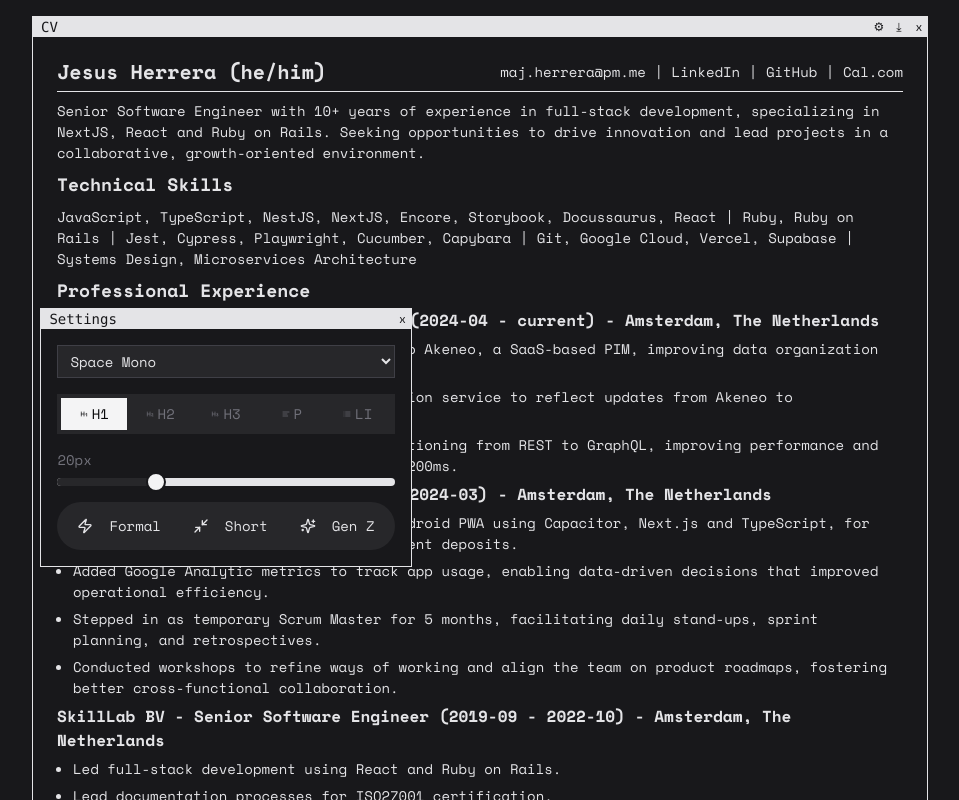
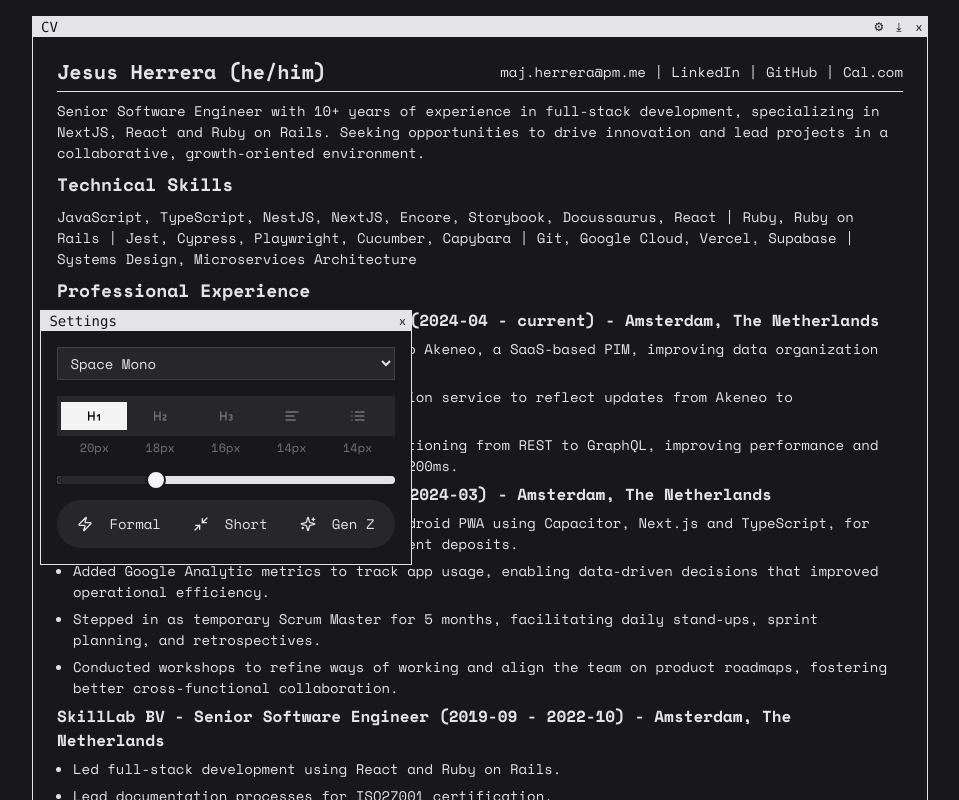
Before and after one commit to trueshizus/shizus, a Next.js app: page / in a window 1280 px wide. Both pictures are taken after a click on the button "Settings". Shown: the top 800 px of the page, without its empty margins (160-1119 px from the left). Built offline with nearby package versions, Linux system fonts and the light colour scheme.

Commit message:
Refactor text styler with dynamic tabs and configuration

```diff
--- a/components/text-styler.tsx
+++ b/components/text-styler.tsx
@@ -1,93 +1,67 @@
 import { Slider } from "@/components/ui/slider";
 import { Tabs, TabsContent, TabsList, TabsTrigger } from "@/components/ui/tabs";
-import { useFont } from "@/contexts/font-context";
+import { FontSizes, useFont } from "@/contexts/font-context";
 import { AlignLeft, Heading1, Heading2, Heading3, List } from "lucide-react";
+
+type TabConfig = {
+  value: string;
+  icon: React.ComponentType<any>;
+  label: string;
+  max: number;
+  key: keyof FontSizes; // Assuming FontSizes is the type from your context
+};
+
+const tabsConfig: TabConfig[] = [
+  { value: "h1", icon: Heading1, label: "H1", max: 72, key: "h1" },
+  { value: "h2", icon: Heading2, label: "H2", max: 64, key: "h2" },
+  { value: "h3", icon: Heading3, label: "H3", max: 56, key: "h3" },
+  { value: "p", icon: AlignLeft, label: "P", max: 48, key: "p" },
+  { value: "li", icon: List, label: "LI", max: 48, key: "li" },
+];
 
 export default function TextStyler() {
   const { fontSizes, setFontSize } = useFont();
 
-  const handleSliderChange = (
-    value: number[],
-    element: keyof typeof fontSizes
-  ) => {
-    setFontSize(element, value[0]);
+  const handleSliderChange = (value: number[], key: keyof typeof fontSizes) => {
+    setFontSize(key, value[0]);
   };
 
   return (
-    <div className="space-y-6">
-      {/* Text Style Tabs */}
-      <Tabs defaultValue="h1" className="w-full">
+    <div className="space-y-4">
+      <Tabs defaultValue="h1">
         <TabsList className="grid w-full grid-cols-5">
-          <TabsTrigger value="h1" className="flex items-center justify-center">
-            <Heading1 className="w-2 h-2 mr-1" />
-            H1
-          </TabsTrigger>
-          <TabsTrigger value="h2" className="flex items-center justify-center">
-            <Heading2 className="w-2 h-2 mr-1" />
-            H2
-          </TabsTrigger>
-          <TabsTrigger value="h3" className="flex items-center justify-center">
-            <Heading3 className="w-2 h-2 mr-1" />
-            H3
-          </TabsTrigger>
-          <TabsTrigger value="p" className="flex items-center justify-center">
-            <AlignLeft className="w-2 h-2 mr-1" />P
-          </TabsTrigger>
-          <TabsTrigger value="li" className="flex items-center justify-center">
-            <List className="w-2 h-2 mr-1" />
-            LI
-          </TabsTrigger>
+          {tabsConfig.map((tab) => (
+            <TabsTrigger
+              key={tab.value}
+              value={tab.value}
+              className="flex items-center justify-center"
+            >
+              <tab.icon className="w-4 h-4" />
+            </TabsTrigger>
+          ))}
         </TabsList>
-        <TabsContent value="h1" className="mt-4">
-          <p className="text-sm text-zinc-500 my-2">{fontSizes.h1}px</p>
-          <Slider
-            value={[fontSizes.h1]}
-            onValueChange={(value) => handleSliderChange(value, "h1")}
-            max={72}
-            step={1}
-            className="w-full"
-          />
-        </TabsContent>
-        <TabsContent value="h2" className="mt-4">
-          <p className="text-sm text-zinc-500 my-2">{fontSizes.h2}px</p>
-          <Slider
-            value={[fontSizes.h2]}
-            onValueChange={(value) => handleSliderChange(value, "h2")}
-            max={64}
-            step={1}
-            className="w-full"
-          />
-        </TabsContent>
-        <TabsContent value="h3" className="mt-4">
-          <p className="text-sm text-zinc-500 my-2">{fontSizes.h3}px</p>
-          <Slider
-            value={[fontSizes.h3]}
-            onValueChange={(value) => handleSliderChange(value, "h3")}
-            max={56}
-            step={1}
-            className="w-full"
-          />
-        </TabsContent>
-        <TabsContent value="p" className="mt-4">
-          <p className="text-sm text-zinc-500 my-2">{fontSizes.p}px</p>
-          <Slider
-            value={[fontSizes.p]}
-            onValueChange={(value) => handleSliderChange(value, "p")}
-            max={48}
-            step={1}
-            className="w-full"
-          />
-        </TabsContent>
-        <TabsContent value="li" className="mt-4">
-          <p className="text-sm text-zinc-500 my-2">{fontSizes.li}px</p>
-          <Slider
-            value={[fontSizes.li]}
-            onValueChange={(value) => handleSliderChange(value, "li")}
-            max={48}
-            step={1}
-            className="w-full"
-          />
-        </TabsContent>
+
+        <ul className="grid grid-cols-5 p-1">
+          {tabsConfig.map((tab) => (
+            <li key={tab.value} className="flex items-center justify-center">
+              <p className="text-xs text-zinc-500 relative">
+                {fontSizes[tab.key]}px
+              </p>
+            </li>
+          ))}
+        </ul>
+
+        {tabsConfig.map((tab) => (
+          <TabsContent key={tab.value} value={tab.value} className="mt-4">
+            <Slider
+              value={[fontSizes[tab.key]]}
+              onValueChange={(value) => handleSliderChange(value, tab.key)}
+              max={tab.max}
+              step={1}
+              aria-label={`${tab.label} font size slider`}
+            />
+          </TabsContent>
+        ))}
       </Tabs>
     </div>
   );
--- a/contexts/font-context.tsx
+++ b/contexts/font-context.tsx
@@ -42,7 +42,7 @@ export const fonts = {
   "Indie Flower": indieFlower,
 } as const;
 
-type FontSizes = {
+export type FontSizes = {
   h1: number;
   h2: number;
   h3: number;
```
